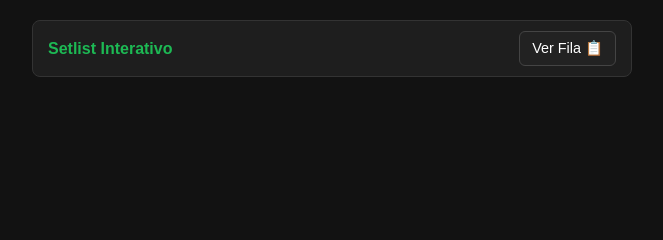
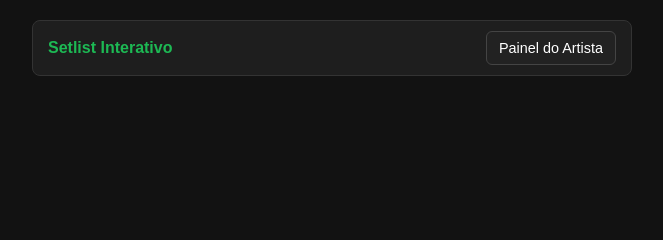
Before and after one commit to thomas-goulart/setlist-interativo, a website: page index.html in a window 1280 px wide. Shown: the top 240 px of the page, 308-971 px from the left. Drawn offline with Linux system fonts and the light colour scheme; no server answers.

Commit message:
Add files via upload

```diff
--- a/index.html
+++ b/index.html
@@ -62,7 +62,7 @@
         <!-- CABEÇALHO SIMPLES -->
         <header style="display: flex; justify-content: space-between; align-items: center; background: #1e1e1e; padding: 10px 15px; border-radius: 8px; margin-bottom: 20px; border: 1px solid #333;">
             <span style="font-weight: bold; color: #1db954;">Setlist Interativo</span>
-            <a href="fila.html" style="color: #fff; text-decoration: none; background: #222; padding: 8px 12px; border-radius: 6px; border: 1px solid #444; font-size: 0.9rem;">Ver Fila 📋</a>
+            <a href="fila.html" style="color: #fff; text-decoration: none; background: #222; padding: 8px 12px; border-radius: 6px; border: 1px solid #444; font-size: 0.9rem;">Painel do Artista</a>
         </header>
 
         <!-- PADRÃO INICIAL VISÍVEL PARA EVITAR TELA EM BRANCO -->
```
